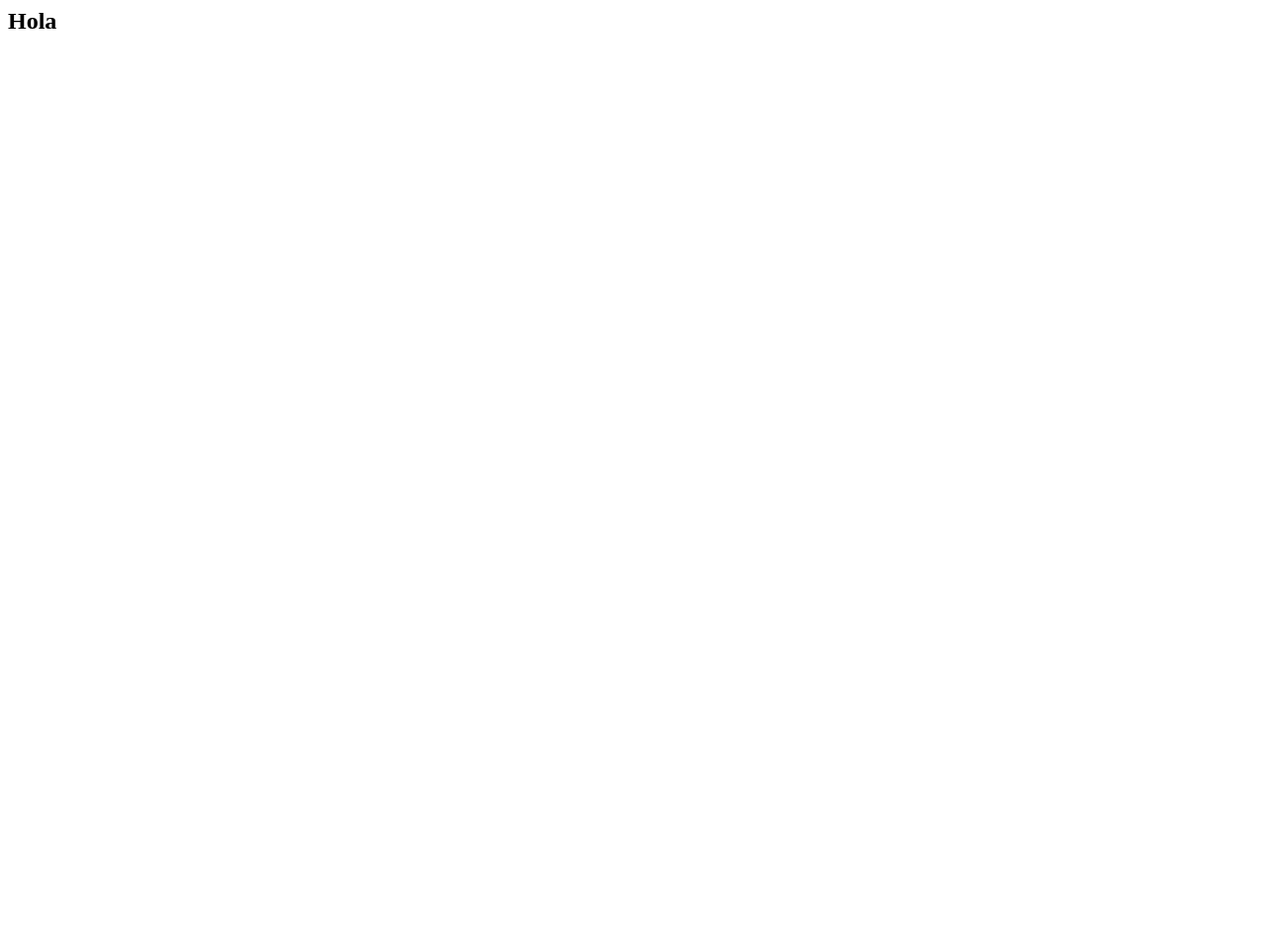
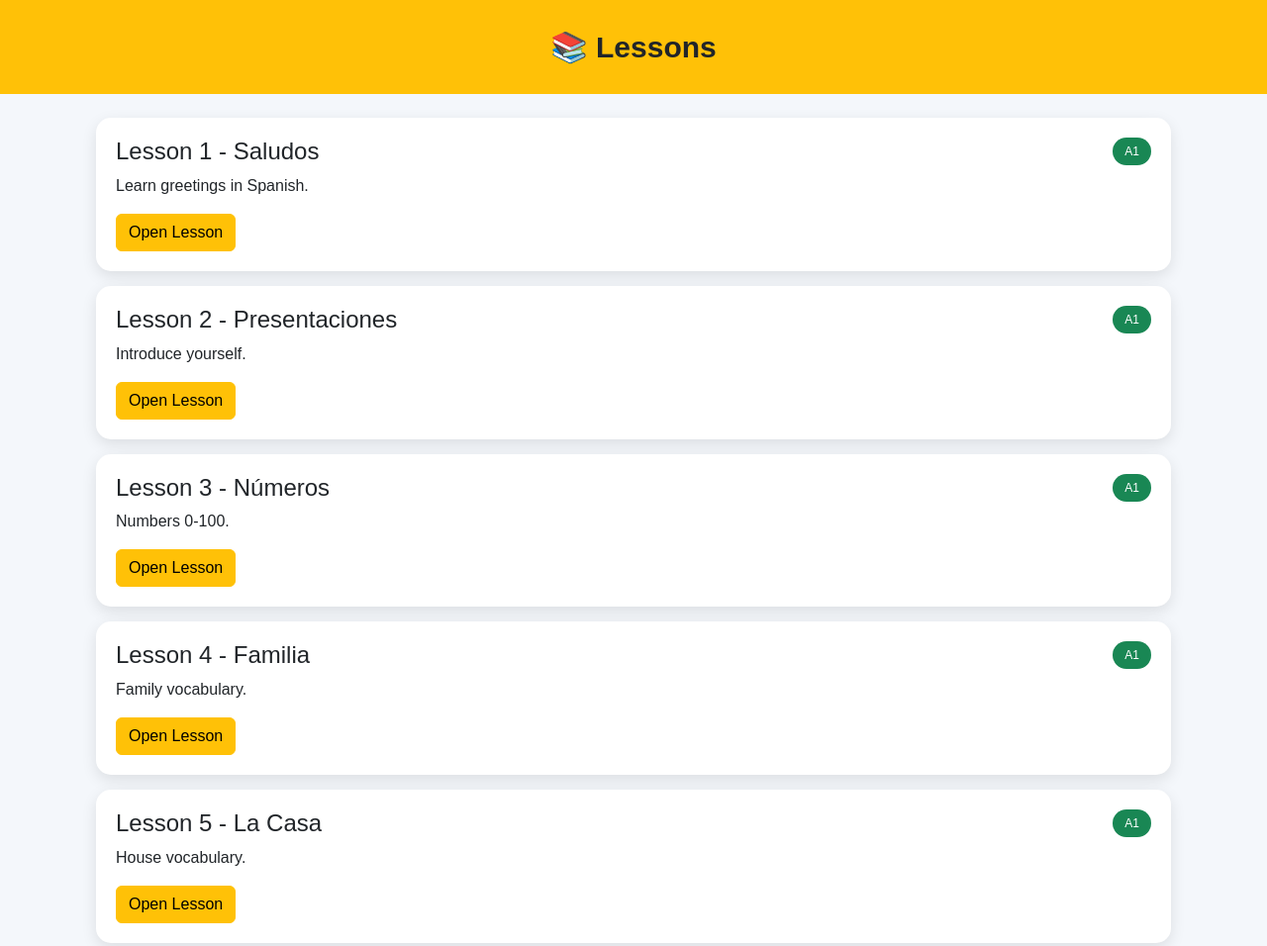
Before and after one commit to ato883/espanol-con-sol, a plain HTML site: page pages/lessons.html in a window 1280 px wide. Shown: the top 956 px of the page at 99% size. Before the commit the page ends 800 px from the top, so only its background shows below. Drawn offline with nearby package versions, Linux system fonts and the light colour scheme.

Commit message:
Create lessons.html with lesson structure and styles
Added a structured HTML layout for lessons with styling.

```diff
--- a/pages/lessons.html
+++ b/pages/lessons.html
@@ -1 +1,96 @@
-<h2>Hola</h2>
+<!DOCTYPE html>
+<html lang="en">
+<head>
+<meta charset="UTF-8">
+<meta name="viewport" content="width=device-width, initial-scale=1">
+
+<title>Lessons - Español con SOL</title>
+
+<link href="https://cdn.jsdelivr.net/npm/bootstrap@5.3.3/dist/css/bootstrap.min.css" rel="stylesheet">
+
+<style>
+body{
+background:#f4f7fb;
+font-family:Arial,sans-serif;
+}
+
+.header{
+background:#ffc107;
+padding:25px;
+text-align:center;
+font-size:30px;
+font-weight:bold;
+}
+
+.lesson{
+background:white;
+margin:15px;
+padding:20px;
+border-radius:15px;
+box-shadow:0 5px 15px rgba(0,0,0,.1);
+transition:.3s;
+}
+
+.lesson:hover{
+transform:scale(1.02);
+}
+
+.level{
+float:right;
+background:#198754;
+color:white;
+padding:5px 12px;
+border-radius:20px;
+font-size:12px;
+}
+</style>
+
+</head>
+
+<body>
+
+<div class="header">
+📚 Lessons
+</div>
+
+<div class="container mt-4">
+
+<div class="lesson">
+<span class="level">A1</span>
+<h4>Lesson 1 - Saludos</h4>
+<p>Learn greetings in Spanish.</p>
+<a class="btn btn-warning">Open Lesson</a>
+</div>
+
+<div class="lesson">
+<span class="level">A1</span>
+<h4>Lesson 2 - Presentaciones</h4>
+<p>Introduce yourself.</p>
+<a class="btn btn-warning">Open Lesson</a>
+</div>
+
+<div class="lesson">
+<span class="level">A1</span>
+<h4>Lesson 3 - Números</h4>
+<p>Numbers 0-100.</p>
+<a class="btn btn-warning">Open Lesson</a>
+</div>
+
+<div class="lesson">
+<span class="level">A1</span>
+<h4>Lesson 4 - Familia</h4>
+<p>Family vocabulary.</p>
+<a class="btn btn-warning">Open Lesson</a>
+</div>
+
+<div class="lesson">
+<span class="level">A1</span>
+<h4>Lesson 5 - La Casa</h4>
+<p>House vocabulary.</p>
+<a class="btn btn-warning">Open Lesson</a>
+</div>
+
+</div>
+
+</body>
+</html>
```
